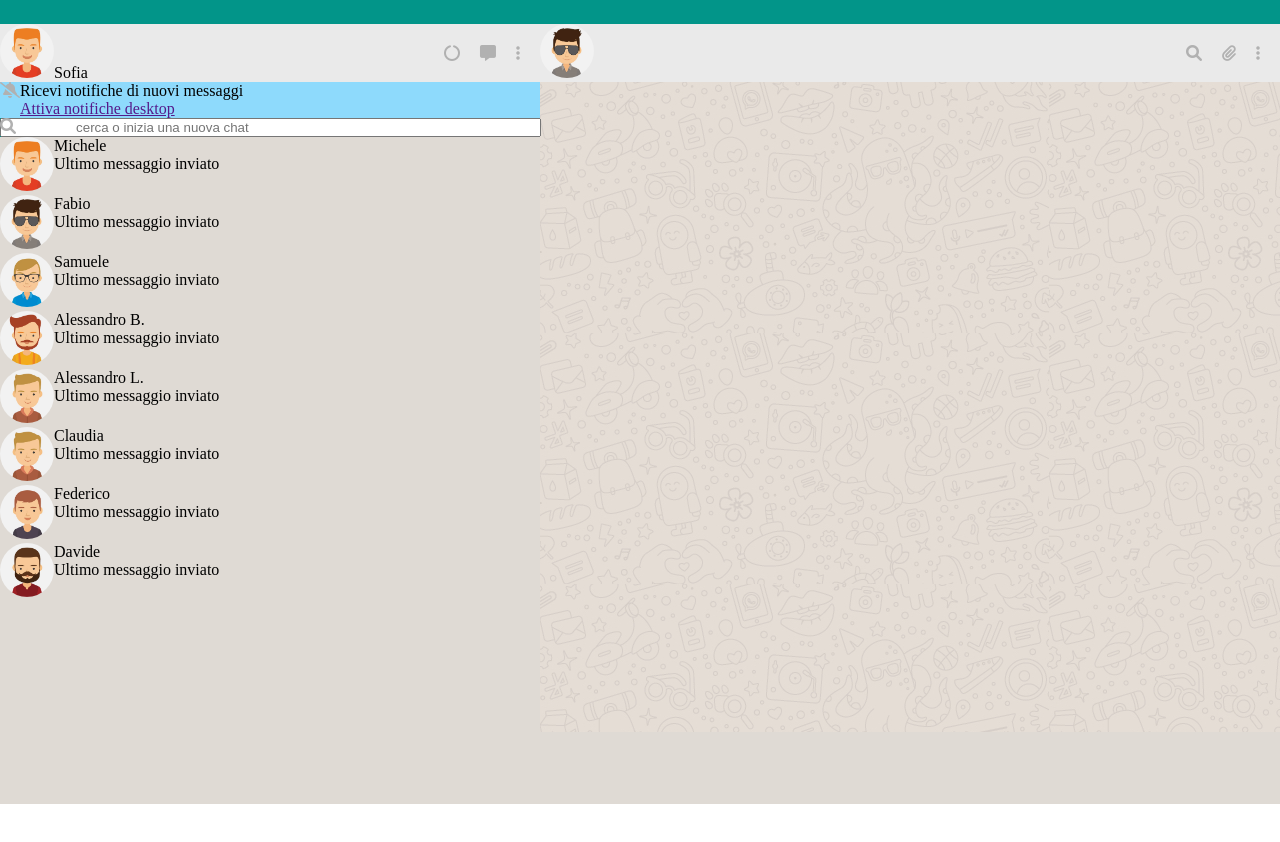
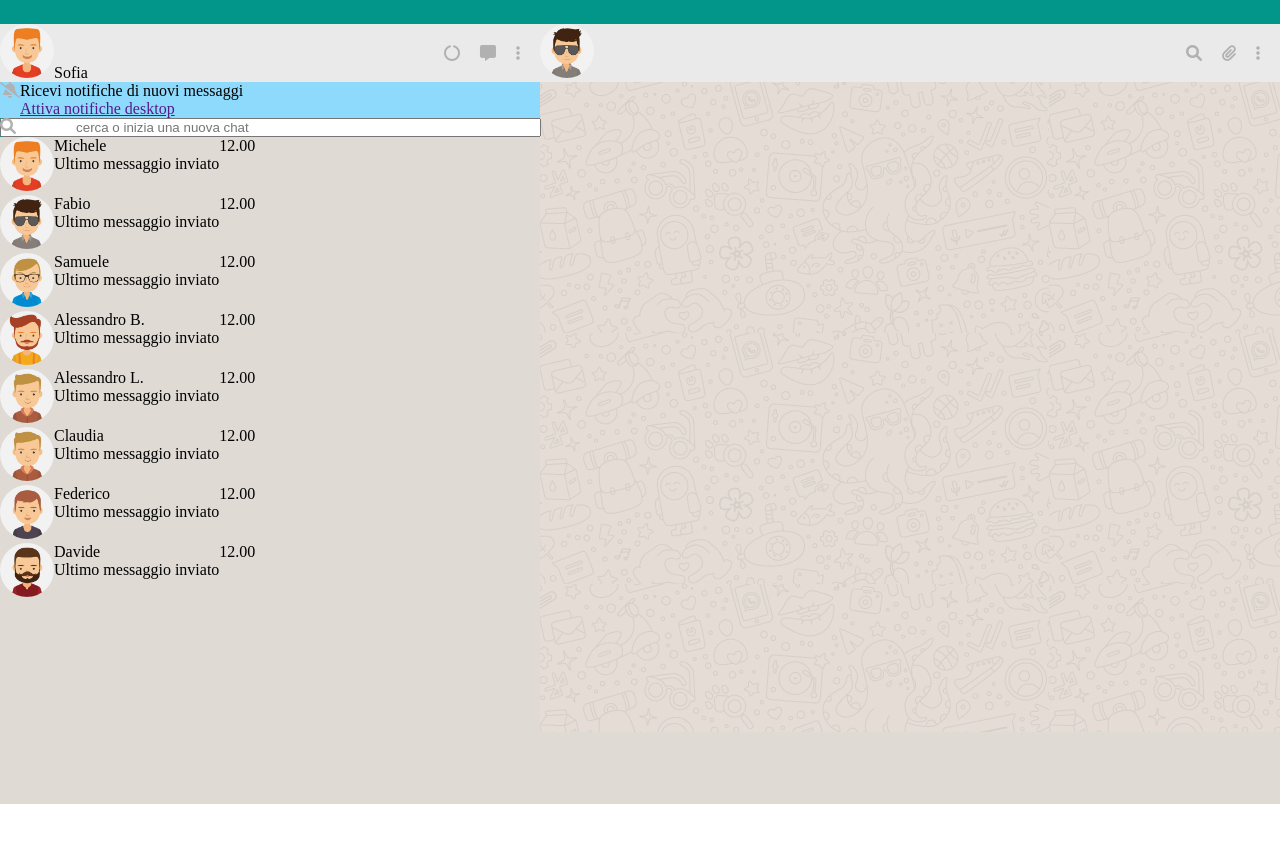
Before and after one commit to Riccardouras/vue-boolzapp, a plain HTML site: page index.html in a window 1280 px wide. Drawn offline with nearby package versions, Linux system fonts and the light colour scheme.

Commit message:
generata lista contatti

```diff
--- a/css/style.css
+++ b/css/style.css
@@ -66,3 +66,6 @@
 .margin-right{
     margin-right: 20px;
 }
+li{
+    list-style: none;
+}
--- a/index.html
+++ b/index.html
@@ -51,8 +51,8 @@
                 </div>
                 <div>
                     <ul>
-                    <li v-for="message in contacts.messages">
-                        <p>{{ message.date }}</p>
+                    <li>
+                        <p>12.00</p>
                     </li>
                     </ul>
                 </div>
```
